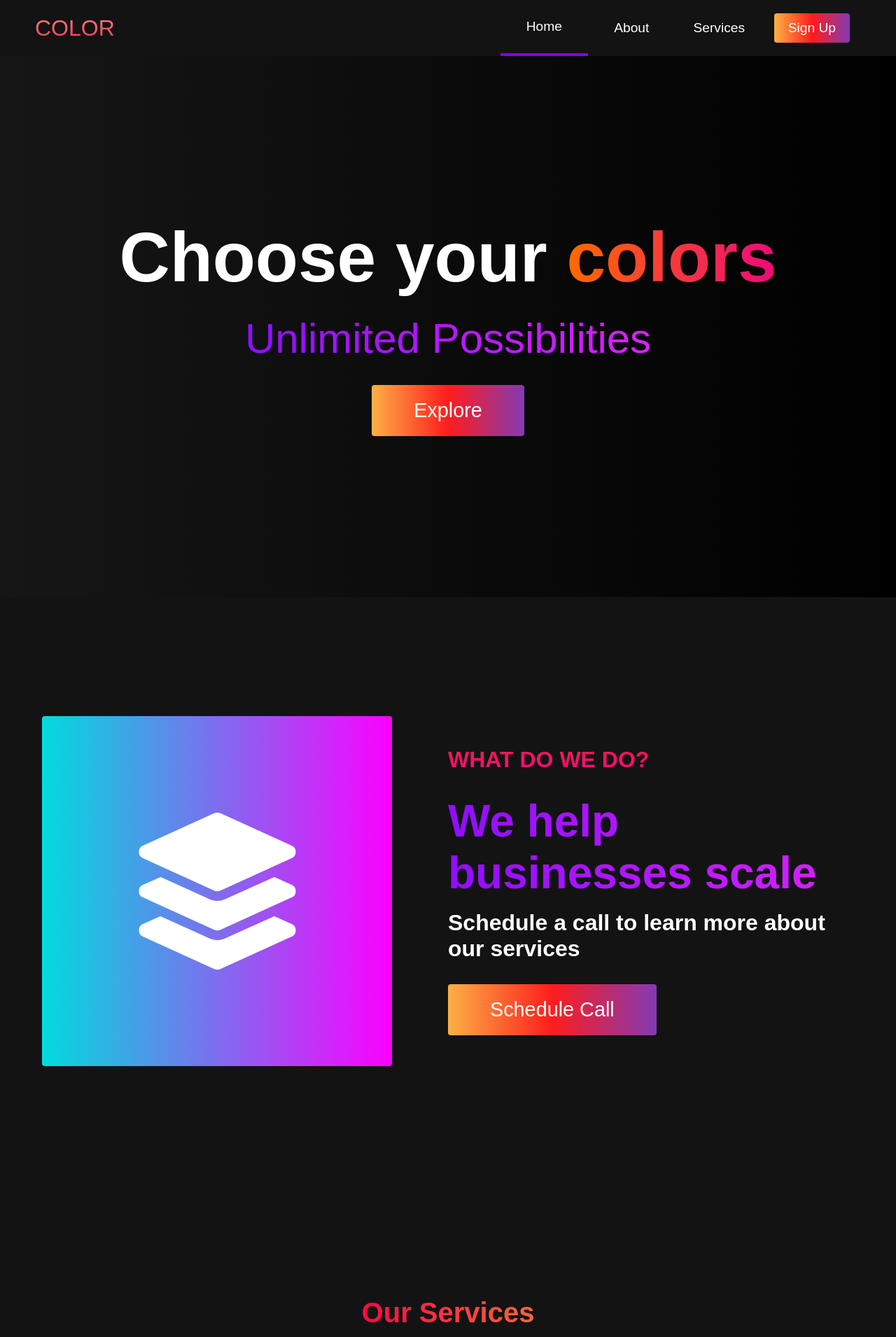
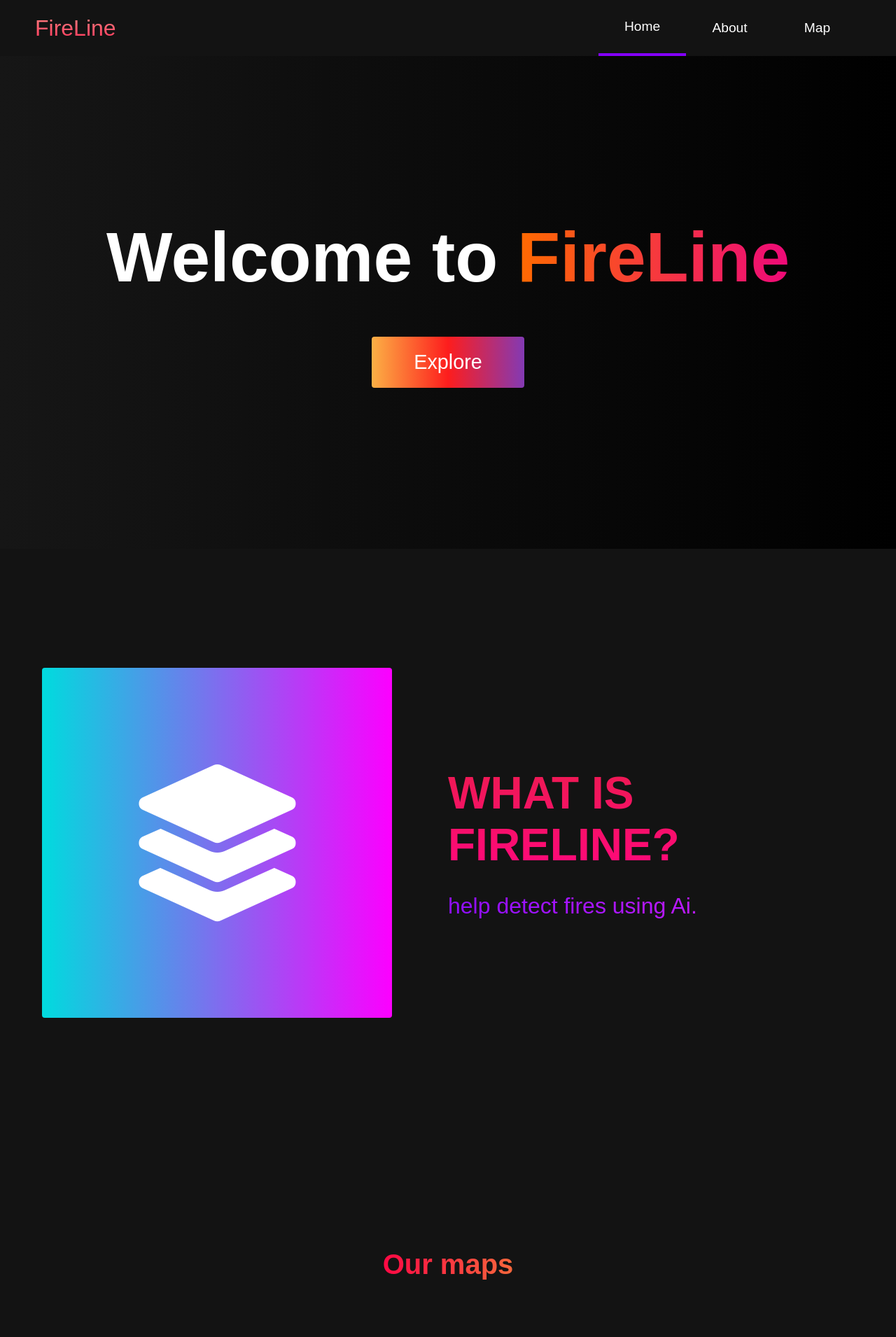
Before and after one commit to krizh-p/Fireline, a Django app: page / in a window 1280 px wide. Shown: the top 1910 px of the page at 70% size. Run offline with Django 4.2, Linux system fonts and the light colour scheme; some libraries are stand-ins or nearby versions.

Commit message:
updated layout

```diff
--- a/fireline/home/static/home/styles.css
+++ b/fireline/home/static/home/styles.css
@@ -234,25 +234,25 @@
     -mo-text-fill-color: transparent;
   }
 
-  .hero__description {
-    font-size: 60px;
-    background: #da22ff; /* fallback for old browsers */
+  /* .hero__description {
+    font-size: 40px;
+    background: #da22ff;
     background: -webkit-linear-gradient(
       to right,
       #9114ff,
       #da22ff
-    ); /* Chrome 10-25, Safari 5.1-6 */
+    );
     background: linear-gradient(
       to right,
       #8f0eff,
       #da22ff
-    ); /* W3C, IE 10+/ Edge, Firefox 16+, Chrome 26+, Opera 12+, Safari 7+ */
+    );
     background-size: 100%;
     -webkit-background-clip: text;
     -moz-background-clip: text;
     -webkit-text-fill-color: transparent;
     -moz-text-fill-color: transparent;
-  }
+  } */
 
   .highlight {
     border-bottom: 4px solid rgb(132, 0, 255);
@@ -293,7 +293,7 @@
   }
 
   .main__content h1 {
-    font-size: 2rem;
+    font-size: 4rem;
     background-color: #fe3b6f;
     background-image: linear-gradient(to top, #ff087b 0%, #ed1a52 100%);
     background-size: 100%;
@@ -326,9 +326,23 @@
   }
 
   .main__content p {
-    margin-top: 1rem;
     font-size: 2rem;
-    font-weight: 700;
+    background: #ff8177; /* fallback for old browsers */
+    background: -webkit-linear-gradient(
+      to right,
+      #9114ff,
+      #da22ff
+    ); /* Chrome 10-25, Safari 5.1-6 */
+    background: linear-gradient(
+      to right,
+      #8f0eff,
+      #da22ff
+    ); /* W3C, IE 10+/ Edge, Firefox 16+, Chrome 26+, Opera 12+, Safari 7+ */
+    background-size: 100%;
+    -webkit-background-clip: text;
+    -moz-background-clip: text;
+    -webkit-text-fill-color: transparent;
+    -moz-text-fill-color: transparent;
   }
 
   .main__btn {
@@ -471,8 +485,8 @@
     }
   }
 
-  /* Services Section */
-  .services {
+  /* maps Section */
+  .maps {
     background: #131313;
     display: flex;
     flex-direction: column;
@@ -482,7 +496,7 @@
     padding: 10rem 0;
   }
 
-  .services h1 {
+  .maps h1 {
     background-color: #ff8177;
     background-image: linear-gradient(to right, #ff0844 0%, #f7673c 100%);
     background-size: 100%;
--- a/fireline/home/templates/home/index.html
+++ b/fireline/home/templates/home/index.html
@@ -17,7 +17,7 @@
     <!-- Navbar Section -->
     <nav class="navbar">
       <div class="navbar__container">
-        <a href="#home" id="navbar__logo">COLOR</a>
+        <a href="#home" id="navbar__logo">FireLine</a>
         <div class="navbar__toggle" id="mobile-menu">
           <span class="bar"></span> <span class="bar"></span>
           <span class="bar"></span>
@@ -30,12 +30,7 @@
             <a href="#about" class="navbar__links" id="about-page">About</a>
           </li>
           <li class="navbar__item">
-            <a href="#services" class="navbar__links" id="services-page"
-              >Services</a
-            >
-          </li>
-          <li class="navbar__btn">
-            <a href="#sign-up" class="button" id="signup">Sign Up</a>
+            <a href="#maps" class="navbar__links" id="maps-page">Map</a>
           </li>
         </ul>
       </div>
@@ -44,9 +39,8 @@
     <!-- Hero Section -->
     <div class="hero" id="home">
       <div class="hero__container">
-        <h1 class="hero__heading">Choose your <span>colors</span></h1>
-        <p class="hero__description">Unlimited Possibilities</p>
-        <button class="main__btn"><a href="#">Explore</a></button>
+        <h1 class="hero__heading">Welcome to <span>FireLine</span></h1>
+        <button class="main__btn"><a href="#about">Explore</a></button> <!-- linked to about section when click on explore -->
       </div>
     </div>
 
@@ -57,37 +51,35 @@
           <div class="main__img--card"><i class="fas fa-layer-group"></i></div>
         </div>
         <div class="main__content">
-          <h1>What do we do?</h1>
-          <h2>We help businesses scale</h2>
-          <p>Schedule a call to learn more about our services</p>
-          <button class="main__btn"><a href="#">Schedule Call</a></button>
+          <h1>What is FireLine?</h1>
+          <p>help detect fires using Ai.</p>
         </div>
       </div>
     </div>
 
-    <!-- Services Section -->
-    <div class="services" id="services">
-      <h1>Our Services</h1>
-      <div class="services__wrapper">
-        <div class="services__card">
+    <!-- Maps Section -->
+    <div class="maps" id="maps">
+      <h1>Our maps</h1>
+      <div class="maps__wrapper">
+        <div class="maps__card">
           <h2>Custom Colorways</h2>
           <p>AI Powered technology</p>
-          <div class="services__btn"><button>Get Started</button></div>
+          <div class="maps__btn"><button>Get Started</button></div>
         </div>
-        <div class="services__card">
+        <div class="maps__card">
           <h2>Are you Ready?</h2>
           <p>Take the lepa</p>
-          <div class="services__btn"><button>Get Started</button></div>
+          <div class="maps__btn"><button>Get Started</button></div>
         </div>
-        <div class="services__card">
+        <div class="maps__card">
           <h2>Full Gradients</h2>
           <p>100 Combinations</p>
-          <div class="services__btn"><button>Get Started</button></div>
+          <div class="maps__btn"><button>Get Started</button></div>
         </div>
-        <div class="services__card">
+        <div class="maps__card">
           <h2>Infinite Choices</h2>
           <p>1000's of colors</p>
-          <div class="services__btn"><button>Get Started</button></div>
+          <div class="maps__btn"><button>Get Started</button></div>
         </div>
       </div>
     </div>
```
Also changed, not shown: other parts of fireline/home/static/home/styles.css (+12 -12 lines).
